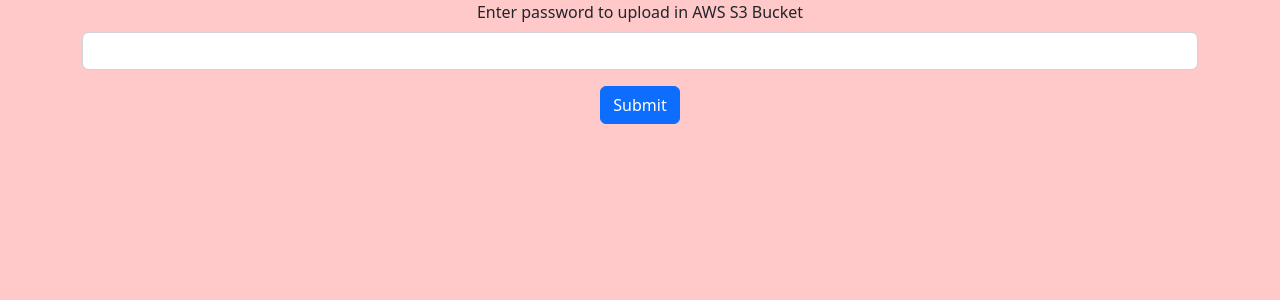
After one commit to darshan-pradeep/Project_4_Youtube_data_collector-upgrade_to_project_3-, a Flask app: template templates/awsconfirmation.html in a window 1280 px wide. The commit adds this page. Shown: the top 300 px of the page. Run offline with Flask 2, Linux system fonts and the light colour scheme; the template is opened without the code that fills it, so the values that code supplies are empty.

Commit message:
added password section before uploading to aws s3

```diff
--- a/app.py
+++ b/app.py
@@ -88,13 +88,22 @@ def download():
     buffer.seek(0)
     return send_file(buffer, as_attachment = True, download_name= 'video.mp4')
 
+@app.route('/awsuploadconfirm',methods=['POST'])
+def awsuploadconfirm():
+    video_id=request.form.get('vid_id')
+    return render_template('awsconfirmation.html',video_id=video_id)
+
+
 
 @app.route('/upload',methods=['POST'])
 def upload():
-    video_id=request.form.get('vid_id')
-    upload_to_s3.main(video_id)
-    return render_template ('successfull.html')
-
+    password=request.form.get('aws_pass')
+    if password==os.environ['AWS_UPLOAD_PASSWORD']:
+        video_id=request.form.get('vid_id')
+        upload_to_s3.main(video_id)
+        return render_template ('successfull.html')
+    else:
+        return render_template ('wrong_credentials.html')
 
 if __name__=='__main__':
     app.run(debug=True)
--- /dev/null
+++ b/templates/awsconfirmation.html
@@ -0,0 +1,23 @@
+{% extends 'common.html' %}
+
+{% block title %}
+    Confirm Credentials
+{% endblock title %}
+
+
+{% block body %}
+<div class="container" style="text-align:center">
+
+    <form method="post" action="/upload">
+      <div class="mb-3">
+        <label for="aws_pass" class="form-label">Enter password to upload in AWS S3 Bucket</label>
+        <input type="aws_pass" class="form-control" id="aws_pass" name="aws_pass" aria-describedby="emailHelp">
+        <input type="hidden" class="form-control" name="vid_id" value="{{video_id}}"
+              aria-describedby="emailHelp">
+      </div>
+      <button type="submit" class="btn btn-primary">Submit</button>
+    </form>
+
+  </div>
+
+{% endblock body %}
--- a/templates/display_all_videos.html
+++ b/templates/display_all_videos.html
@@ -71,7 +71,7 @@ Display all videos
                                     </form>
                                 </div>
                                 <div class="col-md-4">
-                                    <form method="post" action="/upload">
+                                    <form method="post" action="/awsuploadconfirm">
                                         <button type="submit" class="btn btn-success" value="{{detail[0][0]}}"
                                         name="vid_id"">Upload Video to S3 Bucket</button>
                                     </form>
--- a/templates/homepage.html
+++ b/templates/homepage.html
@@ -22,7 +22,7 @@ Homepage
 </div>
 
 
-<div class="container">
+<div class="container mt-4" style="text-align:center">
   <form method="post" action="/deletedatabases">
     <button type="submit" class="btn btn-outline-dark" name="delete_databases",id="delete_databases">Click here to clear all databases</button>
   </form>
```
Also changed, not shown: templates/channelpage.html (+15 -7 lines), templates/wrong_credentials.html (added, +22 -0 lines).
